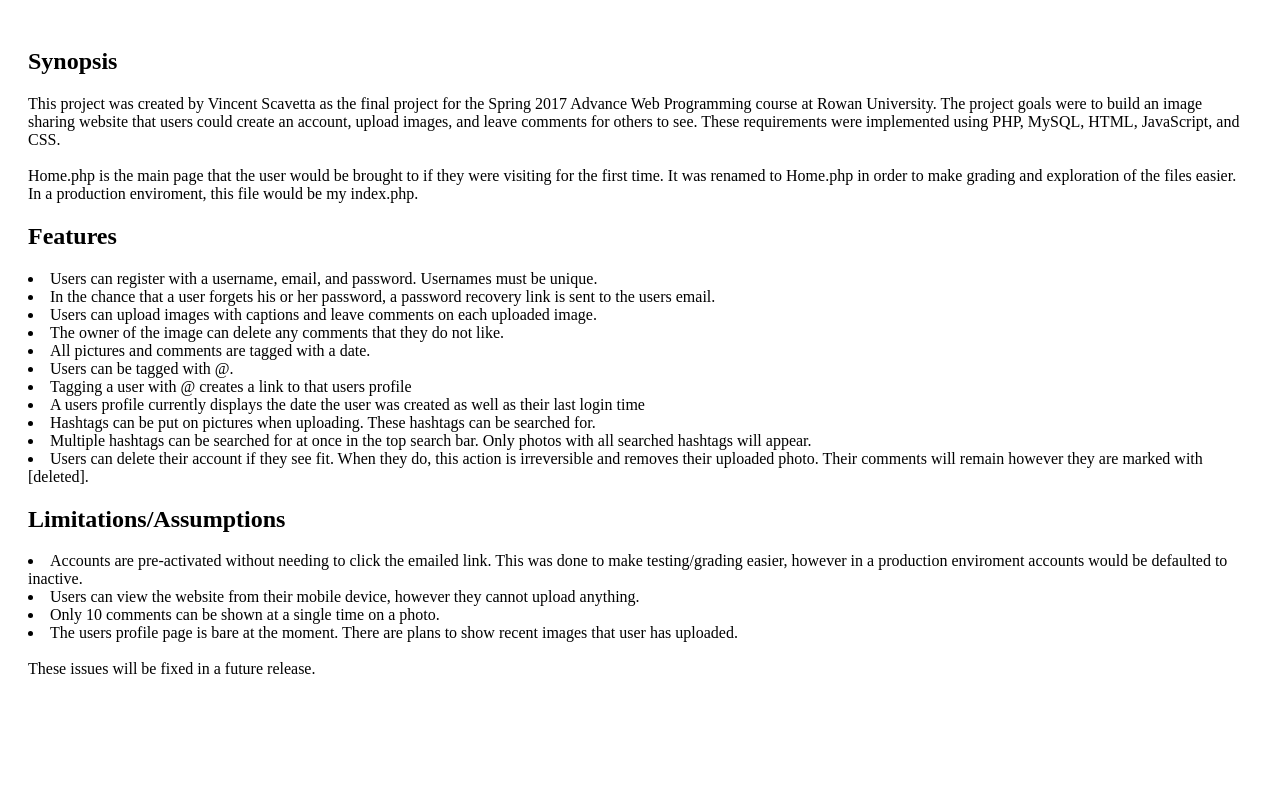
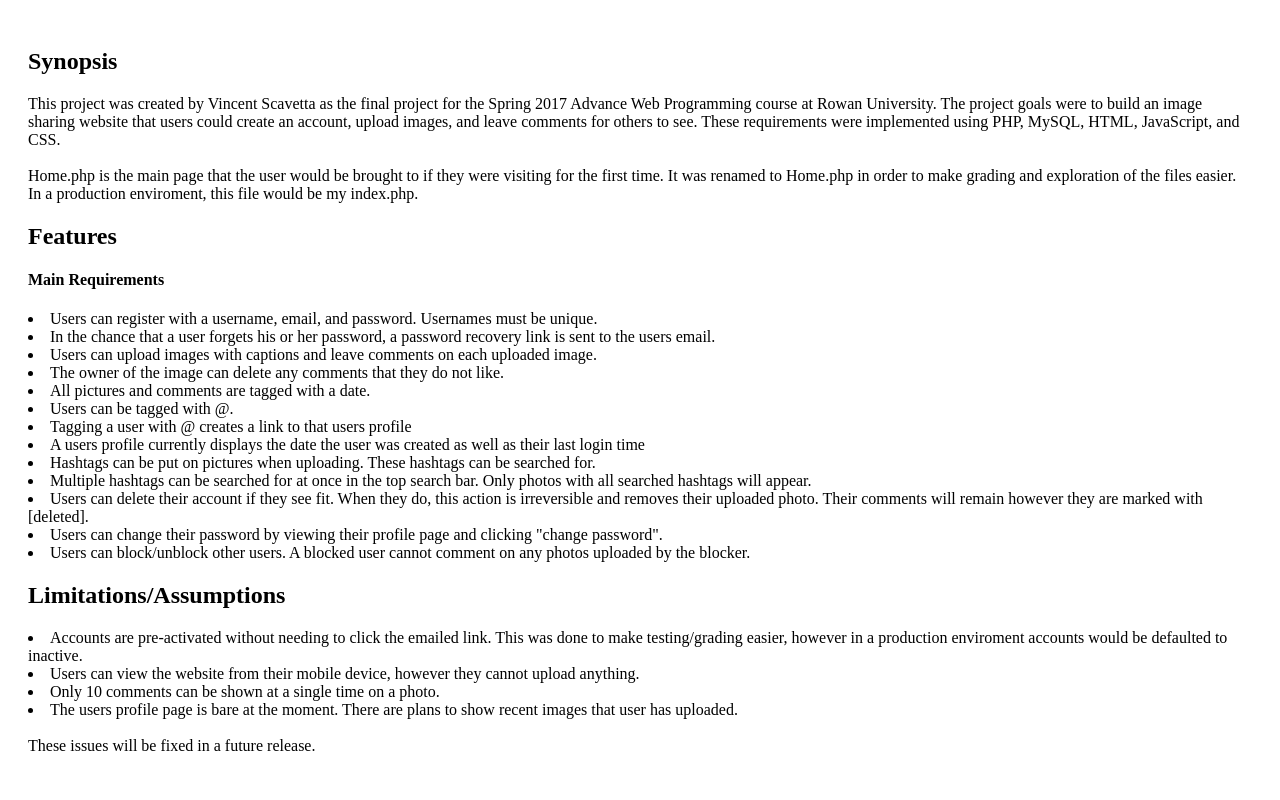
Before and after one commit to scavet64/AWP-Image-Sharing-Website, a PHP site: page /README.html in a window 1280 px wide. Run offline with PHP 8.4, Linux system fonts and the light colour scheme.

Commit message:
updated readme.html again

```diff
--- a/README.html
+++ b/README.html
@@ -24,6 +24,7 @@
         <div>
             <h2>Features</h2>
             <p>
+                <h4>Main Requirements</h4>
                 <li>Users can register with a username, email, and password. Usernames must be unique.</li>
                 <li>In the chance that a user forgets his or her password, a password recovery link is sent to the users email.</li>
                 <li>Users can upload images with captions and leave comments on each uploaded image.</li>
@@ -36,7 +37,8 @@
                 <li>Multiple hashtags can be searched for at once in the top search bar. Only photos with all searched hashtags will appear.</li>
                 <li>Users can delete their account if they see fit. When they do, this action is irreversible
                 and removes their uploaded photo. Their comments will remain however they are marked with [deleted].</li>
-
+                <li>Users can change their password by viewing their profile page and clicking "change password".</li>
+                <li>Users can block/unblock other users. A blocked user cannot comment on any photos uploaded by the blocker.</li>
             </p>
         </div>
         <div>
--- a/php_gens/photo_display_gen.php
+++ b/php_gens/photo_display_gen.php
@@ -15,8 +15,7 @@ function generatePhotoDisplay($row, $db_conx, $log_username){
 		$filelocation = $row["filelocation"];
 		$photoOwner = $row["username"];
 
-		//this line is not needed for elvis
-        //$displayDate = convertDate($uploaddate, 'America/New_York');
+        $displayDate = convertDate($uploaddate, 'America/New_York');
 
         $description = parseTextForUsername($description);
         $description = parseTextForHashtag($description);
```
